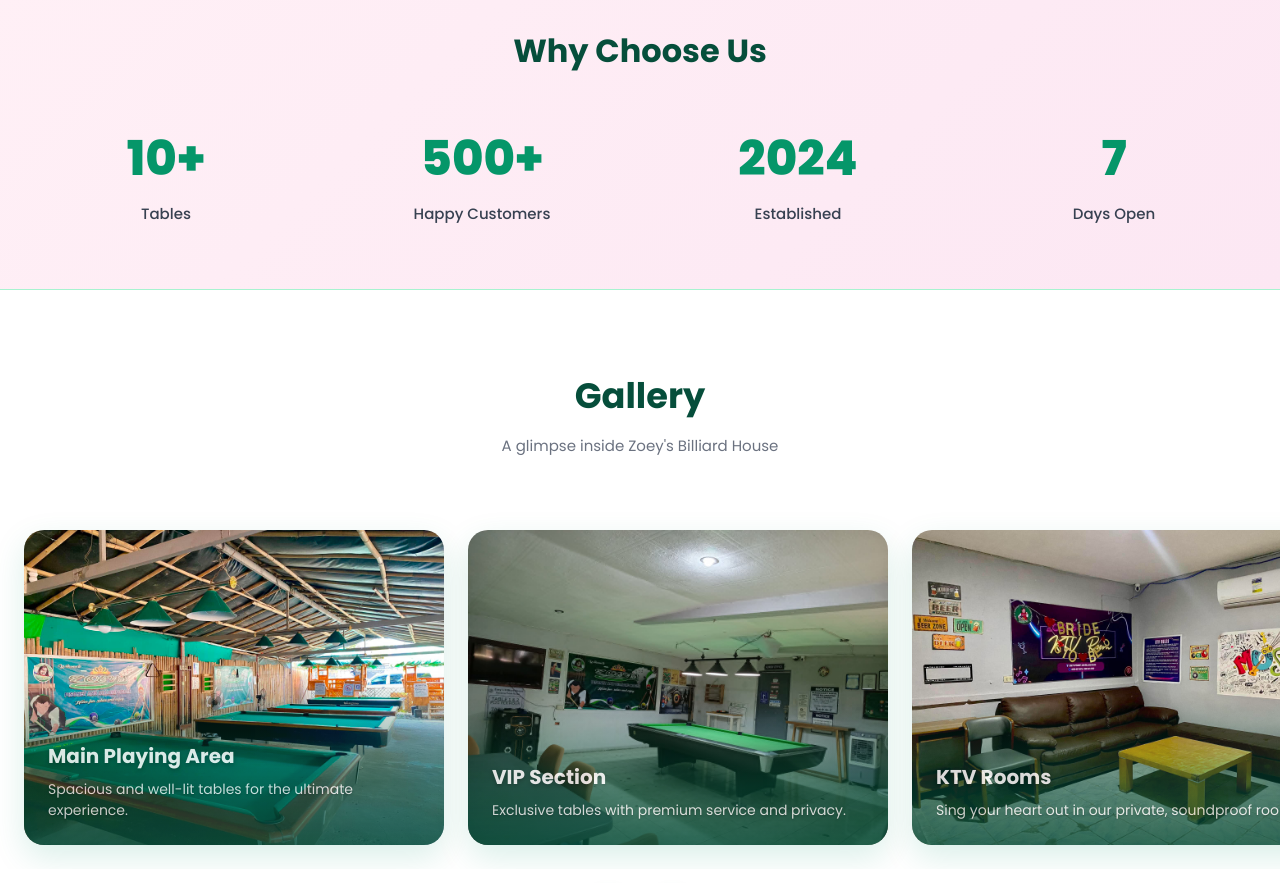
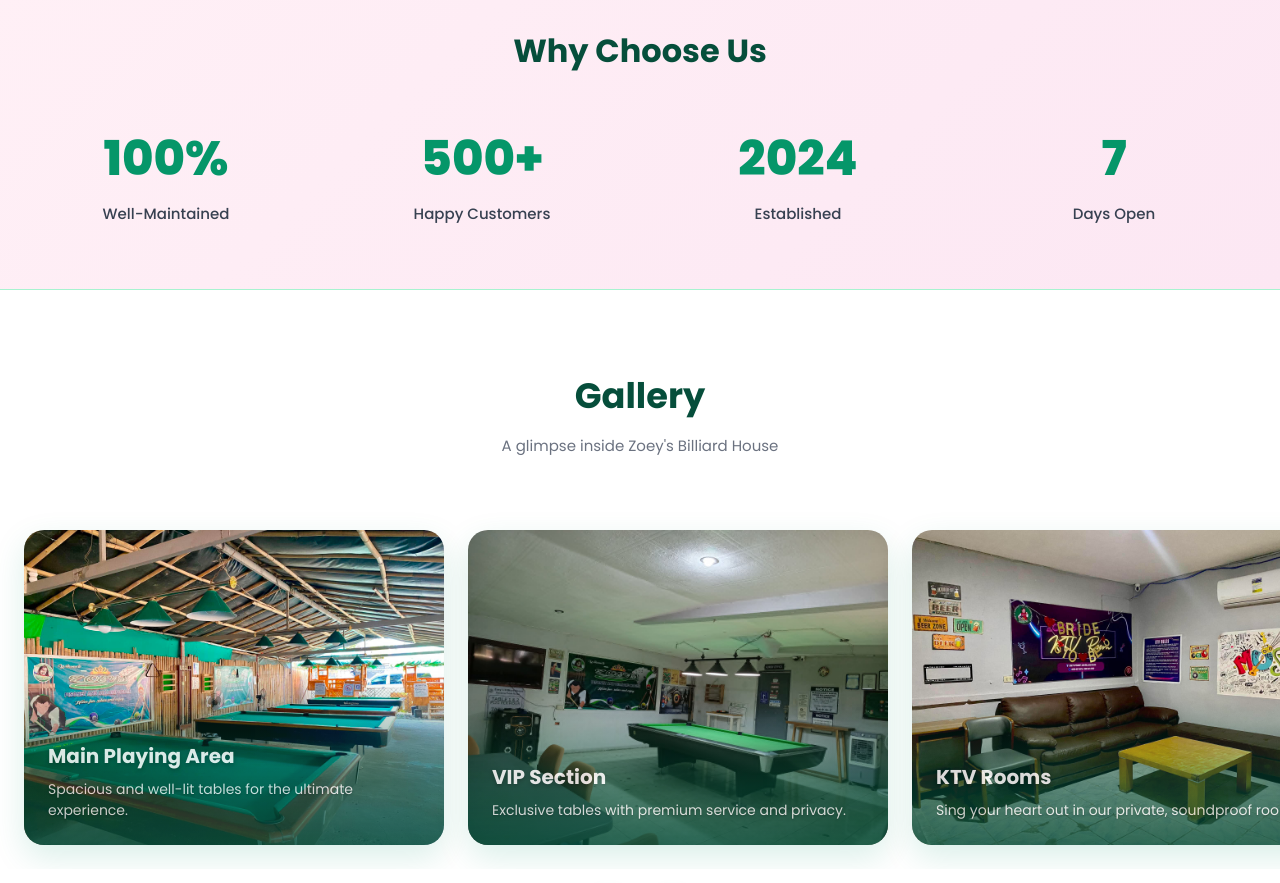
Before and after one commit to Juicewaaa4/Zoey-s-Web, a React (Vite) app: page / in a window 1280 px wide. Shown: the part 2540-3423 px from the top of the page. Built offline with nearby package versions, Linux system fonts and the light colour scheme.

Commit message:
Update gallery images and Eatery stats

```diff
--- a/src/App.jsx
+++ b/src/App.jsx
@@ -26,7 +26,7 @@ const BRANDS = [
 ]
 
 const STATS = [
-  { value: '10+', label: 'Tables' },
+  { value: '100%', label: 'Well-Maintained' },
   { value: '500+', label: 'Happy Customers' },
   { value: '2024', label: 'Established' },
   { value: '7', label: 'Days Open' },
--- a/src/EateryApp.jsx
+++ b/src/EateryApp.jsx
@@ -26,9 +26,9 @@ const BRANDS = [
 ]
 
 const STATS = [
-  { value: '10+', label: 'Tables' },
-  { value: '500+', label: 'Happy Customers' },
-  { value: '2024', label: 'Established' },
+  { value: '🍽️', label: 'Budget-Friendly Meals' },
+  { value: '🍻', label: 'Ice Cold Beverages' },
+  { value: '✨', label: 'Clean & Safe Dining' },
   { value: '7', label: 'Days Open' },
 ]
 
@@ -71,10 +71,10 @@ const GALLERY_ITEMS = [
 ]
 
 const ABOUT_VALUES = [
-  'Clean Facilities',
-  'Friendly Staff',
-  'Affordable Rates',
-  'Open to All Ages',
+  'Budget-Friendly Meals',
+  'Ice Cold Beverages',
+  'Clean & Safe Dining',
+  'Local Favorites',
 ]
 
 // ─── Color tokens — Light Pink Theme ────────────────────────────────────────
```
